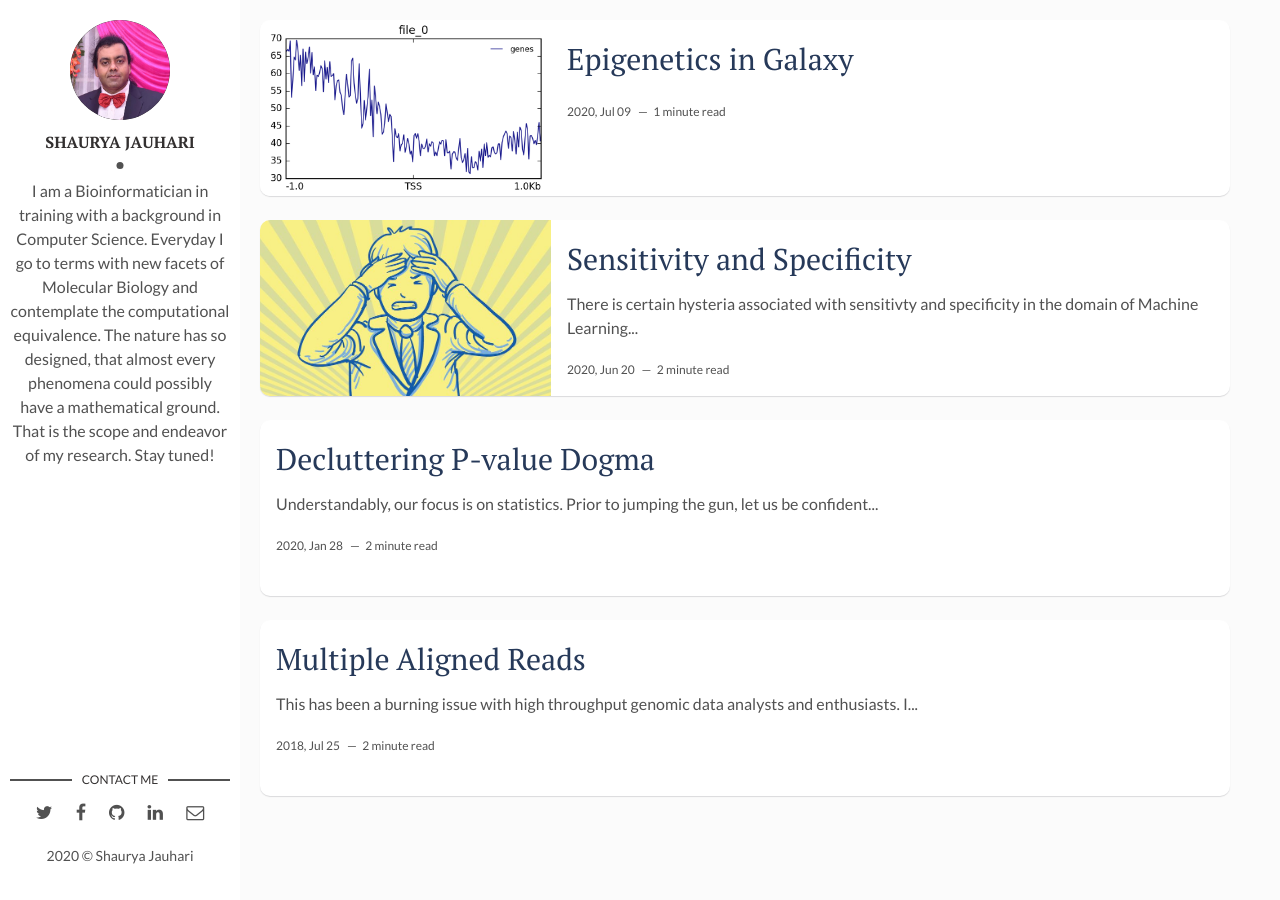
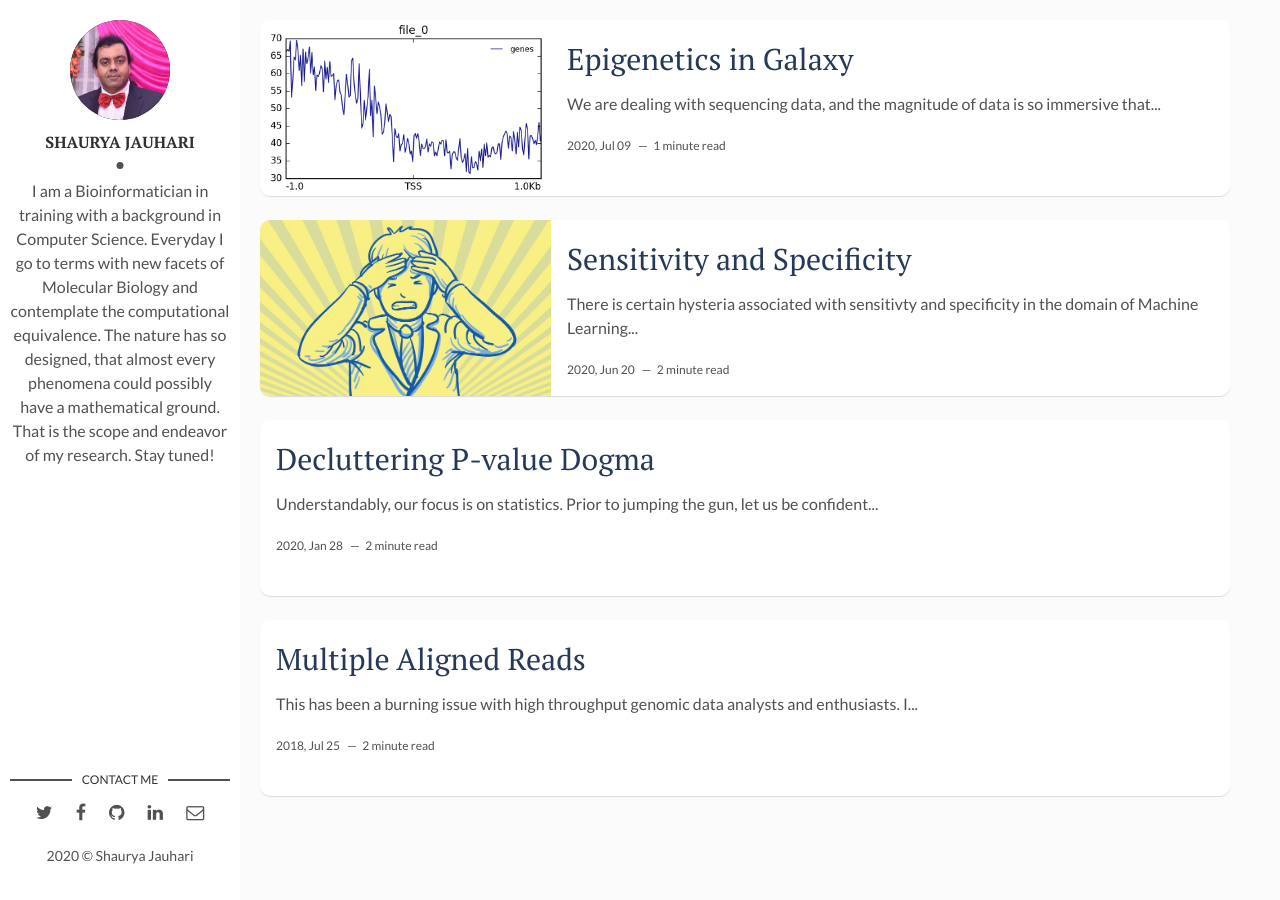
Before and after one commit to shauryajauhari/shauryajauhari.github.io, a Jekyll site: the page built from index.html, in a window 1280 px wide. Built offline with Jekyll 4.4.1, drawn with Linux system fonts in a browser that asks for light colours; the list of posts is cut into pages by our own code.

Commit message:
Update file

```diff
--- a/_posts/2020-07-09-epigenetics_in_Galaxy.markdown
+++ b/_posts/2020-07-09-epigenetics_in_Galaxy.markdown
@@ -7,3 +7,5 @@
 fig-caption: # Add figcaption (optional)
 tags: [ChIP-Seq, DNA Methylation]
 ---
+
+<p> We are dealing with sequencing data, and the magnitude of data is so immersive that the efforts in analysis are very tedious and sophisticated. It is always better to make conscious choices of tools and their respective paramters, at every stage, as this may weed off any prospective errors.</p>
```
